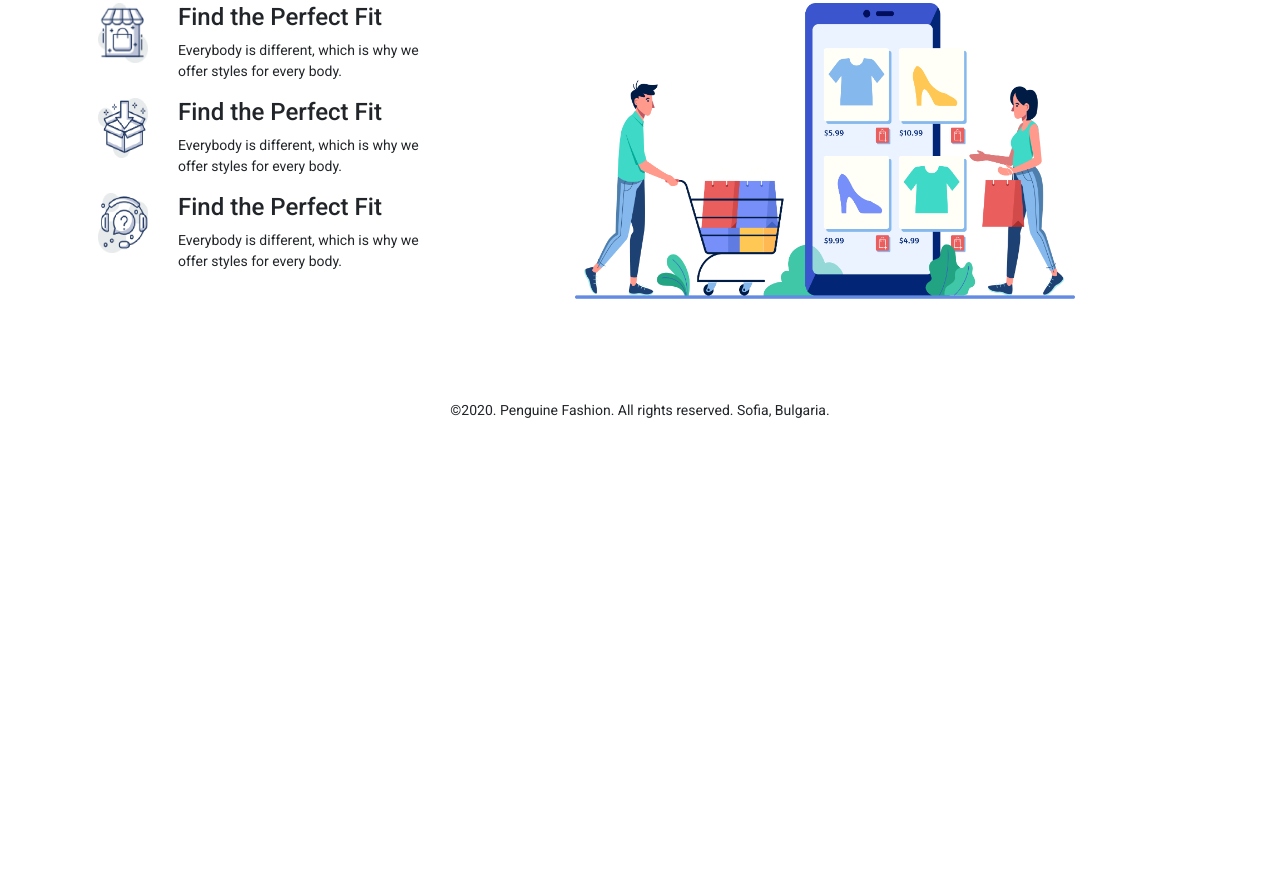
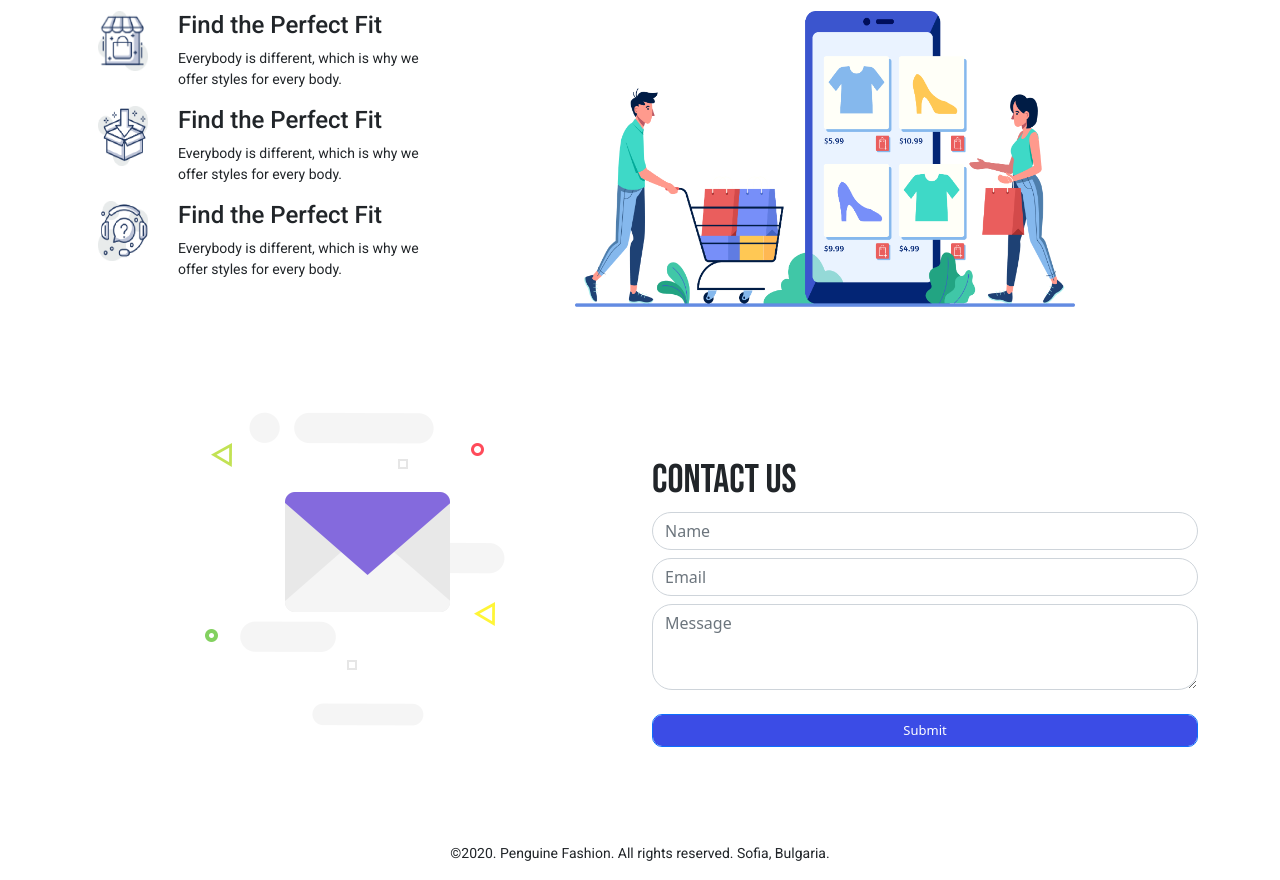
Before and after one commit to KaziReazulislam1999/shoes-commerce, a plain HTML site: page index.html in a window 1280 px wide. Shown: the part 2022-2902 px from the top of the page. Before the commit the page ends 2459 px from the top, so only its background shows below. Drawn offline with Linux system fonts and the light colour scheme.

Commit message:
all-change-on-all-section
Signed-off-by: Kazi Reazul Islam <kazireazul1999@gmail.com>

```diff
--- a/css/style.css
+++ b/css/style.css
@@ -15,9 +15,10 @@ h3{
 
 .btn-custom{
     font-size: 13px;
+    /* height: 50px;
+    width: 140px; */
     font-weight:500;
-    height: 50px;
-    width: 140px;
+
     background-color: #3b4ce6 !important;
     color: #fff;
     border-radius: 10px;
@@ -76,7 +77,6 @@ h3{
 /* casual-shoes-css-section-start */
 
 
-
 /* exchange-section-css-start */
 
 #exchange{
@@ -90,3 +90,16 @@ h3{
 }
 
 /* exchange-section-css-end */
+
+
+.custom-style{
+    border-radius: 20px;
+}
+
+.contact-img img{
+
+}
+.contact-img img:hover{
+    transform: rotate(360deg);
+    transition: 2s;
+}
--- a/index.html
+++ b/index.html
@@ -231,6 +231,32 @@
         </div>
       </section>
 
+
+      <section class="contact-from mt-5">
+        <div class="container">
+          <div class="row">
+            <div class="col-md-6 contact-img text-center "><img src="img/logo-icon/contact-img.png" alt="" class=""></div>
+
+            <div class="col-md-6 mt-5 mb-5">
+              <div class="contact-area ">
+                <h1>CONTACT US</h1>
+                <form action="" class="">
+                  <input type="text" placeholder="Name" class="form-control custom-style mt-2">
+                  <input type="email" placeholder="Email" class="form-control custom-style mt-2">
+                  <textarea class="form-control custom-style mt-2" placeholder="Message" id="exampleFormControlTextarea1" rows="3"></textarea>
+
+                  <button type="submit" class="btn btn-custom btn-primary form-control mt-4">Submit</button>
+
+                </form>
+              </div>
+            </div>
+
+          </div>
+        </div>
+
+
+      </section>
+
       <footer>
           <p class="text-center mt-5">©2020. Penguine Fashion. All rights reserved. Sofia, Bulgaria.</p>
       </footer>
```
Also changed, not shown: img/logo-icon/contact-img.png (added).
